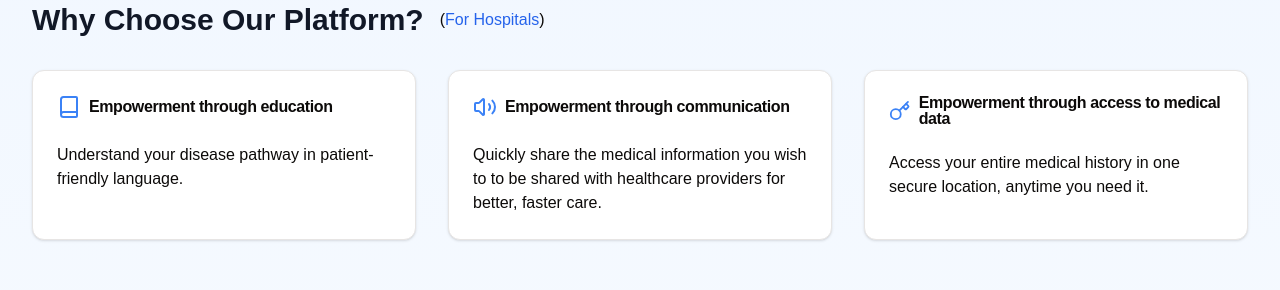
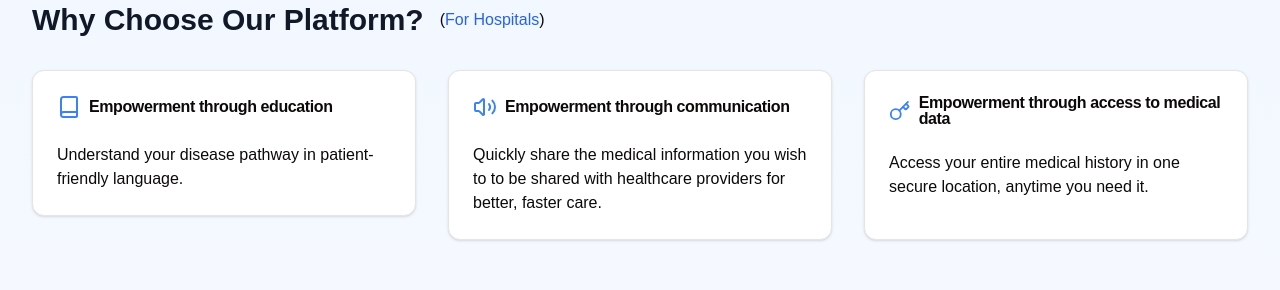
Before and after one commit to Tim-Haboldt/PatientPowerPack, a Next.js app: page / in a window 1280 px wide. Shown: the part 386-676 px from the top of the page. Built offline with nearby package versions, Linux system fonts and the light colour scheme.

Commit message:
[FIX] Fast travel links

```diff
--- a/src/app/page.tsx
+++ b/src/app/page.tsx
@@ -50,6 +50,7 @@ export default function PatientLandingPage() {
                             </Link>
                         </div>
                         <div className="grid gap-8 md:grid-cols-2 lg:grid-cols-3">
+                            <Link href="/dashboard">
                                 <Card>
                                     <CardHeader>
                                         <CardTitle className="flex items-center">
@@ -64,6 +65,8 @@ export default function PatientLandingPage() {
                                         </p>
                                     </CardContent>
                                 </Card>
+                            </Link>
+                            <Link href="http://34.208.222.127">
                                 <Card>
                                     <CardHeader>
                                         <CardTitle className="flex items-center">
@@ -73,12 +76,14 @@ export default function PatientLandingPage() {
                                     </CardHeader>
                                     <CardContent>
                                         <p>
-                                        Quickly share the medical information
-                                        you wish to to be shared with healthcare
-                                        providers for better, faster care.
+                                            Quickly share the medical
+                                            information you wish to to be shared
+                                            with healthcare providers for
+                                            better, faster care.
                                         </p>
                                     </CardContent>
                                 </Card>
+                            </Link>
                             <Card>
                                 <CardHeader>
                                     <CardTitle className="flex items-center">
```
Lines whose indentation alone changed are shown as unchanged.
